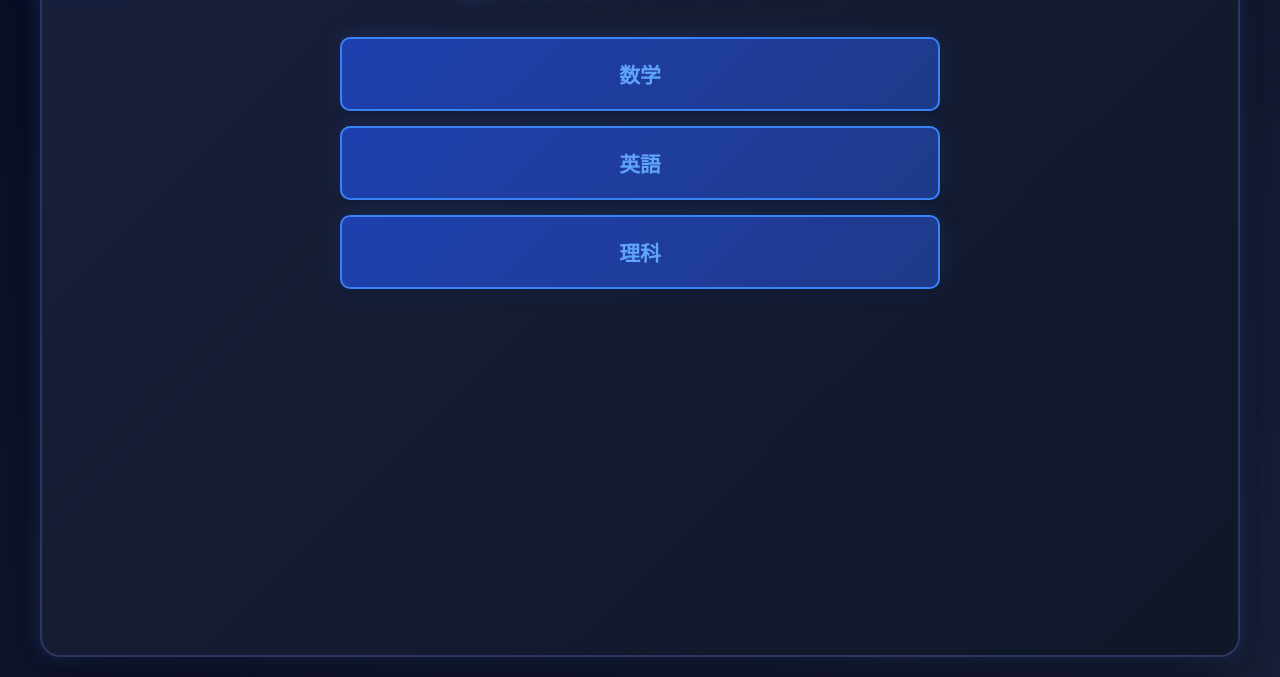
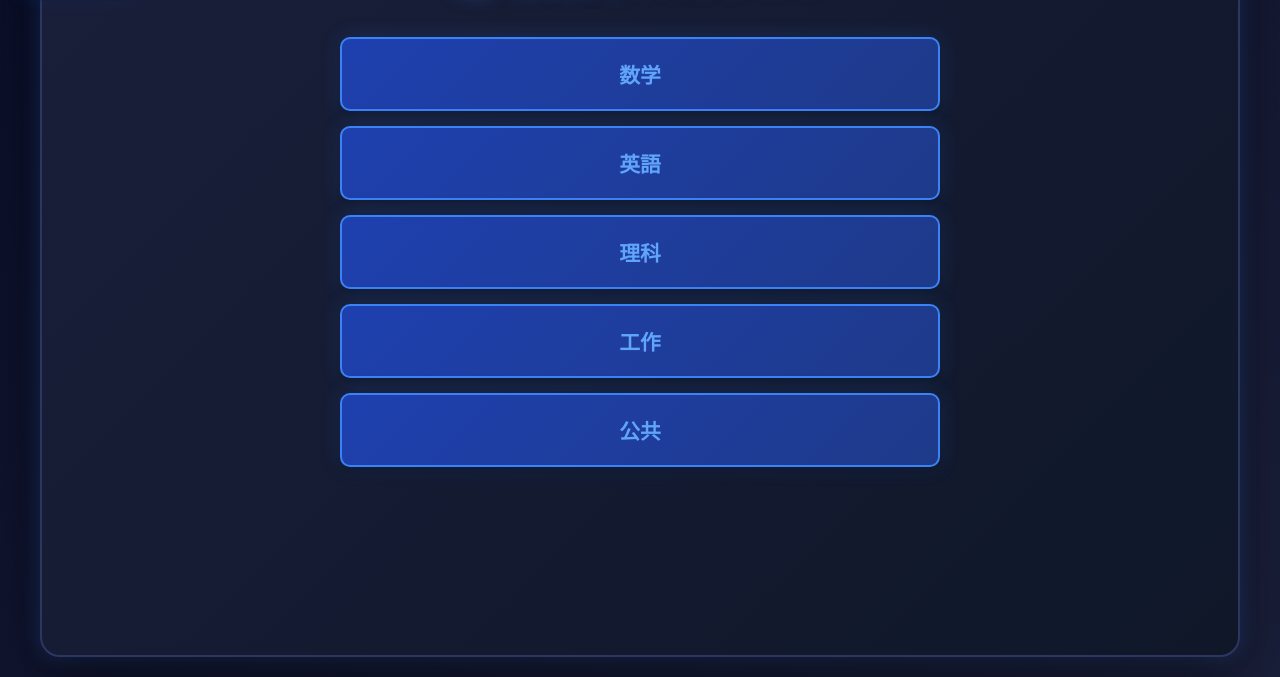
Before and after one commit to Natlium/Schools, a plain HTML site: page index.html in a window 1280 px wide. Shown: the part 123-800 px from the top of the page. Drawn offline with Linux system fonts and the light colour scheme.

Commit message:
Update index.html

```diff
--- a/index.html
+++ b/index.html
@@ -836,91 +836,299 @@
   "数学": {
     "算数": [
       {
-                        question: "2 + 2 = ?",
-                        answers: ["3", "4", "5", "6"],
-                        correct: 1
+        "question": "2 + 2 = ?",
+        "answers": [
+          "3",
+          "4",
+          "5",
+          "6"
+        ],
+        "correct": 1
       },
       {
-                        question: "10 × 5 = ?",
-                        answers: ["50", "40", "60", "55"],
-                        correct: 0
+        "question": "10 × 5 = ?",
+        "answers": [
+          "50",
+          "40",
+          "60",
+          "55"
+        ],
+        "correct": 0
       },
       {
-                        question: "100 ÷ 4 = ?",
-                        answers: ["20", "25", "30", "35"],
-                        correct: 1
+        "question": "100 ÷ 4 = ?",
+        "answers": [
+          "20",
+          "25",
+          "30",
+          "35"
+        ],
+        "correct": 1
       }
     ],
     "代数": [
       {
-                        question: "x + 5 = 10 のとき、x = ?",
-                        answers: ["3", "4", "5", "6"],
-                        correct: 2
+        "question": "x + 5 = 10 のとき、x = ?",
+        "answers": [
+          "3",
+          "4",
+          "5",
+          "6"
+        ],
+        "correct": 2
       },
       {
-                        question: "2x = 8 のとき、x = ?",
-                        answers: ["2", "4", "6", "8"],
-                        correct: 1
+        "question": "2x = 8 のとき、x = ?",
+        "answers": [
+          "2",
+          "4",
+          "6",
+          "8"
+        ],
+        "correct": 1
+      }
+    ],
+    "乗数": [
+      {
+        "question": "2の2乗は？",
+        "answers": [
+          "4",
+          "6",
+          "9",
+          "8"
+        ],
+        "correct": 0
+      },
+      {
+        "question": "3の2乗は？",
+        "answers": [
+          "0",
+          "6",
+          "9",
+          "2"
+        ],
+        "correct": 2
+      },
+      {
+        "question": "4の2乗は？",
+        "answers": [
+          "4",
+          "6",
+          "8",
+          "16"
+        ],
+        "correct": 3
       }
     ]
   },
   "英語": {
     "単語": [
       {
-                        question: "「こんにちは」を英語で言うと?",
-                        answers: ["Goodbye", "Hello", "Thank you", "Sorry"],
-                        correct: 1
+        "question": "「こんにちは」を英語で言うと?",
+        "answers": [
+          "Goodbye",
+          "Hello",
+          "Thank you",
+          "Sorry"
+        ],
+        "correct": 1
       },
       {
-                        question: "「犬」を英語で言うと?",
-                        answers: ["Cat", "Dog", "Bird", "Fish"],
-                        correct: 1
+        "question": "「犬」を英語で言うと?",
+        "answers": [
+          "Cat",
+          "Dog",
+          "Bird",
+          "Fish"
+        ],
+        "correct": 1
       },
       {
-                        question: "「学校」を英語で言うと?",
-                        answers: ["House", "Hospital", "School", "Store"],
-                        correct: 2
+        "question": "「学校」を英語で言うと?",
+        "answers": [
+          "House",
+          "Hospital",
+          "School",
+          "Store"
+        ],
+        "correct": 2
       }
     ],
     "文法": [
       {
-                        question: "I ___ a student. の空欄に入るのは?",
-                        answers: ["is", "am", "are", "be"],
-                        correct: 1
+        "question": "I ___ a student. の空欄に入るのは?",
+        "answers": [
+          "is",
+          "am",
+          "are",
+          "be"
+        ],
+        "correct": 1
       },
       {
-                        question: "She ___ to school. の空欄に入るのは?",
-                        answers: ["go", "goes", "going", "went"],
-                        correct: 1
+        "question": "She ___ to school. の空欄に入るのは?",
+        "answers": [
+          "go",
+          "goes",
+          "going",
+          "went"
+        ],
+        "correct": 1
+      }
+    ],
+    "test": [
+      {
+        "question": "Pollution",
+        "answers": [
+          "汚染",
+          "教育の",
+          "環境",
+          "注目"
+        ],
+        "correct": 0
+      },
+      {
+        "question": "educational",
+        "answers": [
+          "再利用できる",
+          "教育の",
+          "環境",
+          "注目"
+        ],
+        "correct": 1
+      },
+      {
+        "question": "reusable",
+        "answers": [
+          "再利用できる",
+          "環境",
+          "注目",
+          "環境"
+        ],
+        "correct": 0
+      },
+      {
+        "question": "attention",
+        "answers": [
+          "汚染",
+          "環境",
+          "注目",
+          "教育の"
+        ],
+        "correct": 2
+      },
+      {
+        "question": "environment",
+        "answers": [
+          "再利用できる",
+          "教育の",
+          "汚染",
+          "環境"
+        ],
+        "correct": 3
+      },
+      {
+        "question": "清掃",
+        "answers": [
+          "cleanup",
+          "awareness",
+          "campaign",
+          "destribute"
+        ],
+        "correct": 0
+      },
+      {
+        "question": "配布する",
+        "answers": [
+          "cleanup",
+          "awareness",
+          "destribute",
+          "waste"
+        ],
+        "correct": 2
+      },
+      {
+        "question": "社会運動",
+        "answers": [
+          "waste",
+          "campaign",
+          "destribute",
+          "awareness"
+        ],
+        "correct": 1
+      },
+      {
+        "question": "意識",
+        "answers": [
+          "waste",
+          "awareness",
+          "campaign",
+          "dog"
+        ],
+        "correct": 1
+      },
+      {
+        "question": "ゴミ",
+        "answers": [
+          "waste",
+          "cleanup",
+          "destribute",
+          "awareness"
+        ],
+        "correct": 0
       }
     ]
   },
   "理科": {
     "化学": [
       {
-                        question: "水の化学式は?",
-                        answers: ["H2O", "CO2", "O2", "N2"],
-                        correct: 0
+        "question": "水の化学式は?",
+        "answers": [
+          "H2O",
+          "CO2",
+          "O2",
+          "N2"
+        ],
+        "correct": 0
       },
       {
-                        question: "二酸化炭素の化学式は?",
-                        answers: ["H2O", "CO2", "O2", "N2"],
-                        correct: 1
+        "question": "二酸化炭素の化学式は?",
+        "answers": [
+          "H2O",
+          "CO2",
+          "O2",
+          "N2"
+        ],
+        "correct": 1
       }
     ],
     "生物": [
       {
-                        question: "光合成を行うのは?",
-                        answers: ["動物", "植物", "菌類", "細菌"],
-                        correct: 1
+        "question": "光合成を行うのは?",
+        "answers": [
+          "動物",
+          "植物",
+          "菌類",
+          "細菌"
+        ],
+        "correct": 1
       },
       {
-                        question: "人間の骨は何本?",
-                        answers: ["約200本", "約300本", "約400本", "約500本"],
-                        correct: 0
+        "question": "人間の骨は何本?",
+        "answers": [
+          "約200本",
+          "約300本",
+          "約400本",
+          "約500本"
+        ],
+        "correct": 0
       }
     ]
-            }
+  },
+  "工作": {
+    "test": []
+  },
+  "公共": {}
 };
 
         // 状態管理
```
Lines whose indentation alone changed are shown as unchanged.
